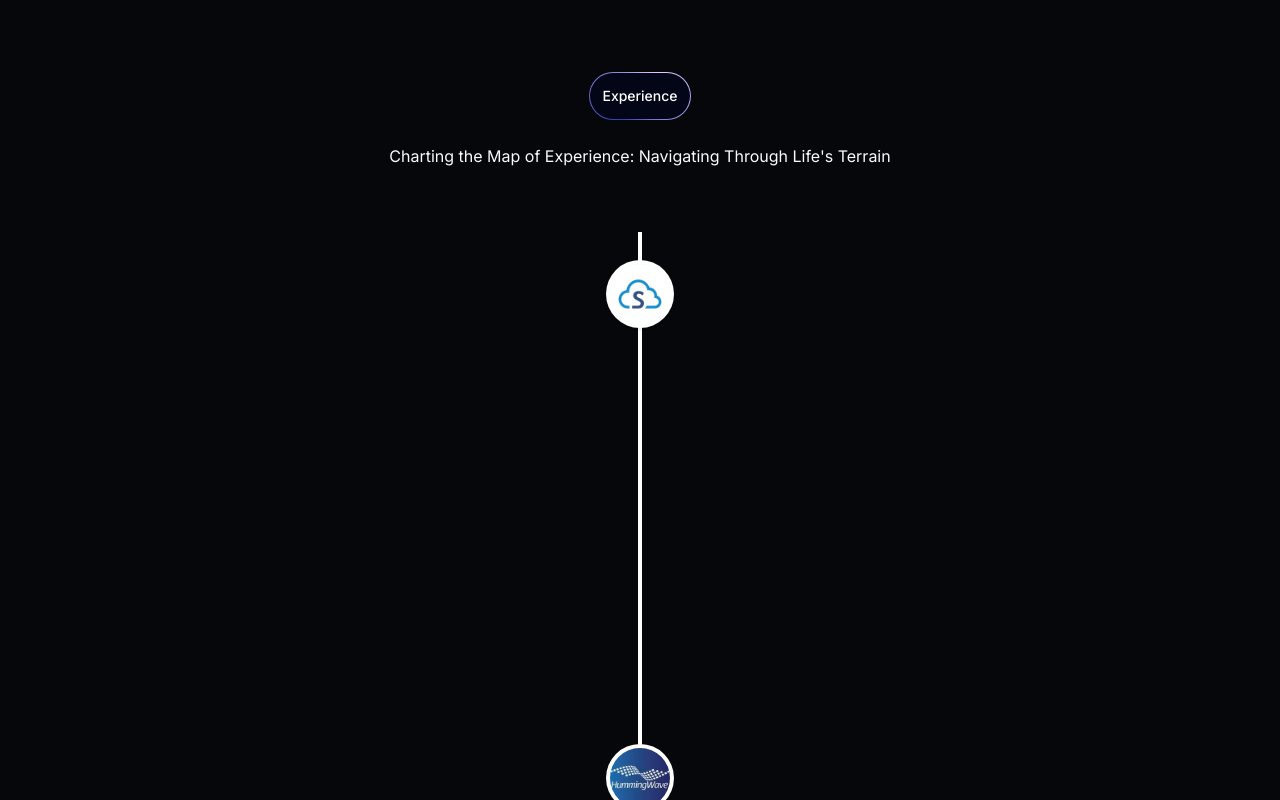
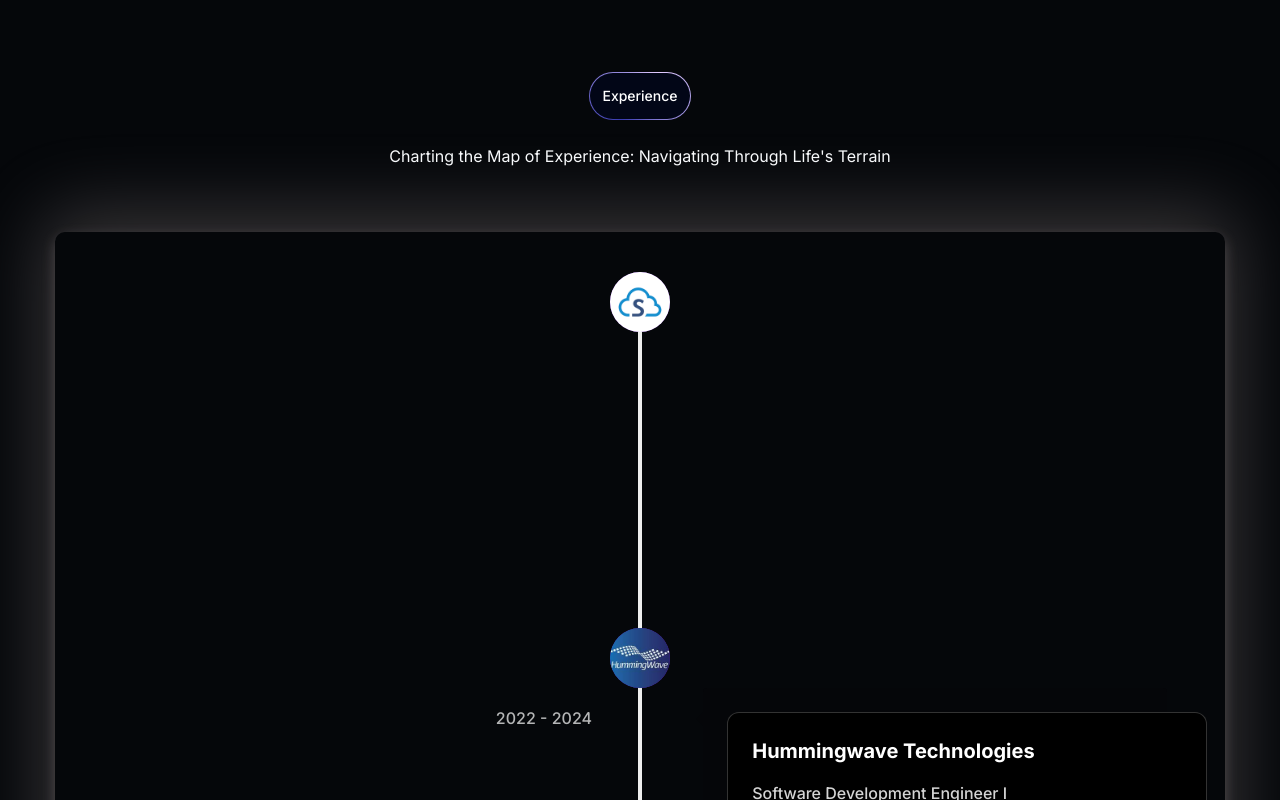
Before and after one commit to Rashika258/portfolio, a Next.js app: page /experience in a window 1280 px wide. Shown: the top 800 px of the page. Built offline with nearby package versions, Linux system fonts and the light colour scheme; a web font is replaced by a local one.

Commit message:
experience section ui changes

```diff
--- a/app/experience/page.tsx
+++ b/app/experience/page.tsx
@@ -32,8 +32,8 @@ export default function Experience() {
       <div className="pt-4 pb-16">
         {`Charting the Map of Experience: Navigating Through Life's Terrain`}
       </div>
-      <div>
-        <VerticalTimeline>
+      <div className="experience__wrapper py-10">
+        <VerticalTimeline lineColor={'#eeeeee'}>
           {experiences?.map((experience, idx) => {
             return (
               <VerticalTimelineElement
@@ -49,7 +49,7 @@ export default function Experience() {
                 }}
                 date={experience?.date}
                 iconStyle={{
-                  background: "#fff",
+                  background: "#6012b3",
                   color: "#fff",
                   display: "flex",
                   alignItems: "center",
--- a/app/globals.css
+++ b/app/globals.css
@@ -94,8 +94,20 @@
   background: transparent; /* make scrollbar transparent */
 }
 
-.vertical-timeline-element-content{
+.vertical-timeline-element-content {
   display: flex;
   box-shadow: none !important;
-  height: 360px !important;
+  max-height: 360px !important;
 }
+
+.vertical-timeline {
+  padding: 0px !important;
+}
+.vertical-timeline-element-icon{
+  box-shadow: none !important;
+}
+
+.experience__wrapper {
+  border-radius: 10px;
+  box-shadow:0px -8px 77px 13px rgb(232 216 216 / 22%), 0px 5px 14px 0px  rgb(232 216 216 / 22%);
+}
```
